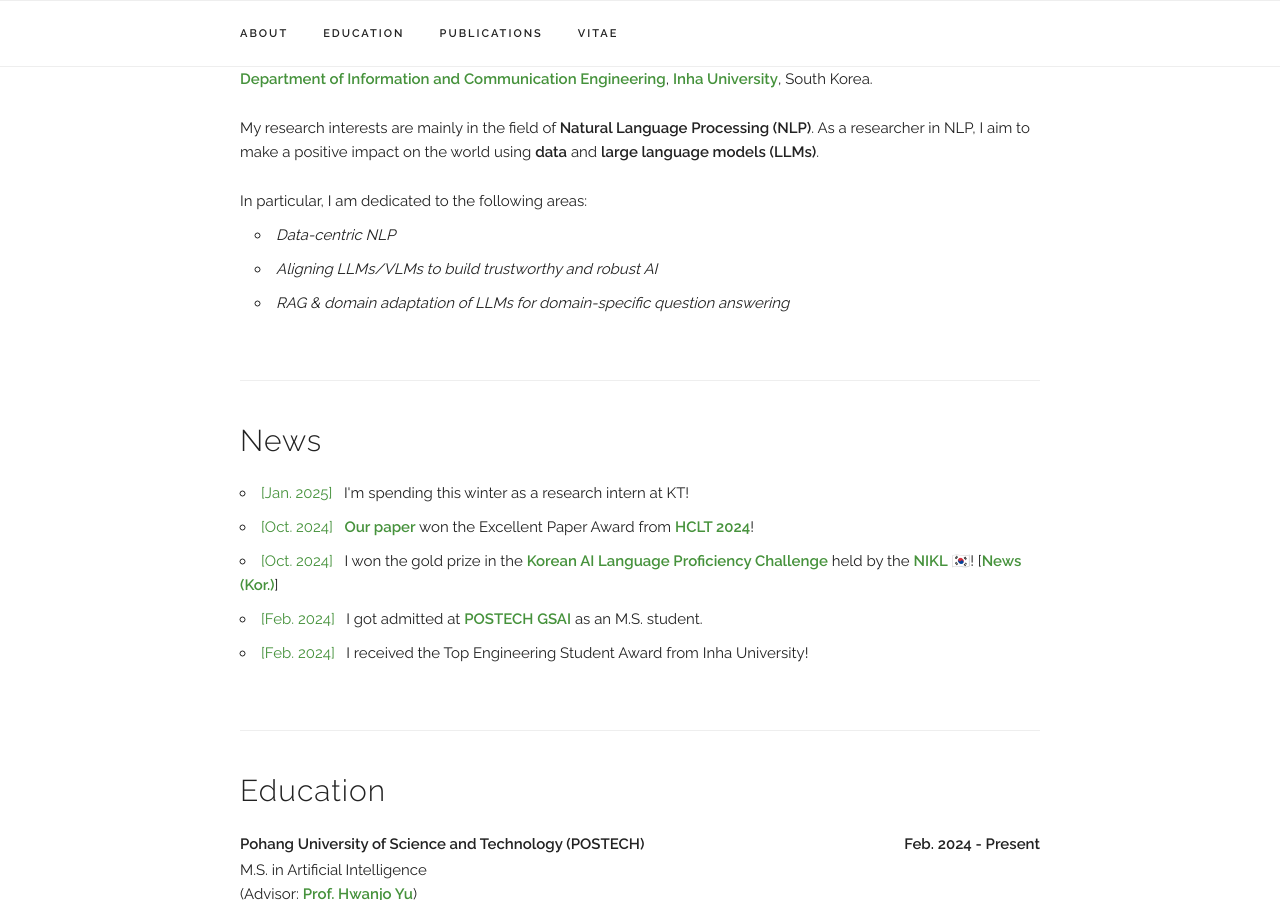
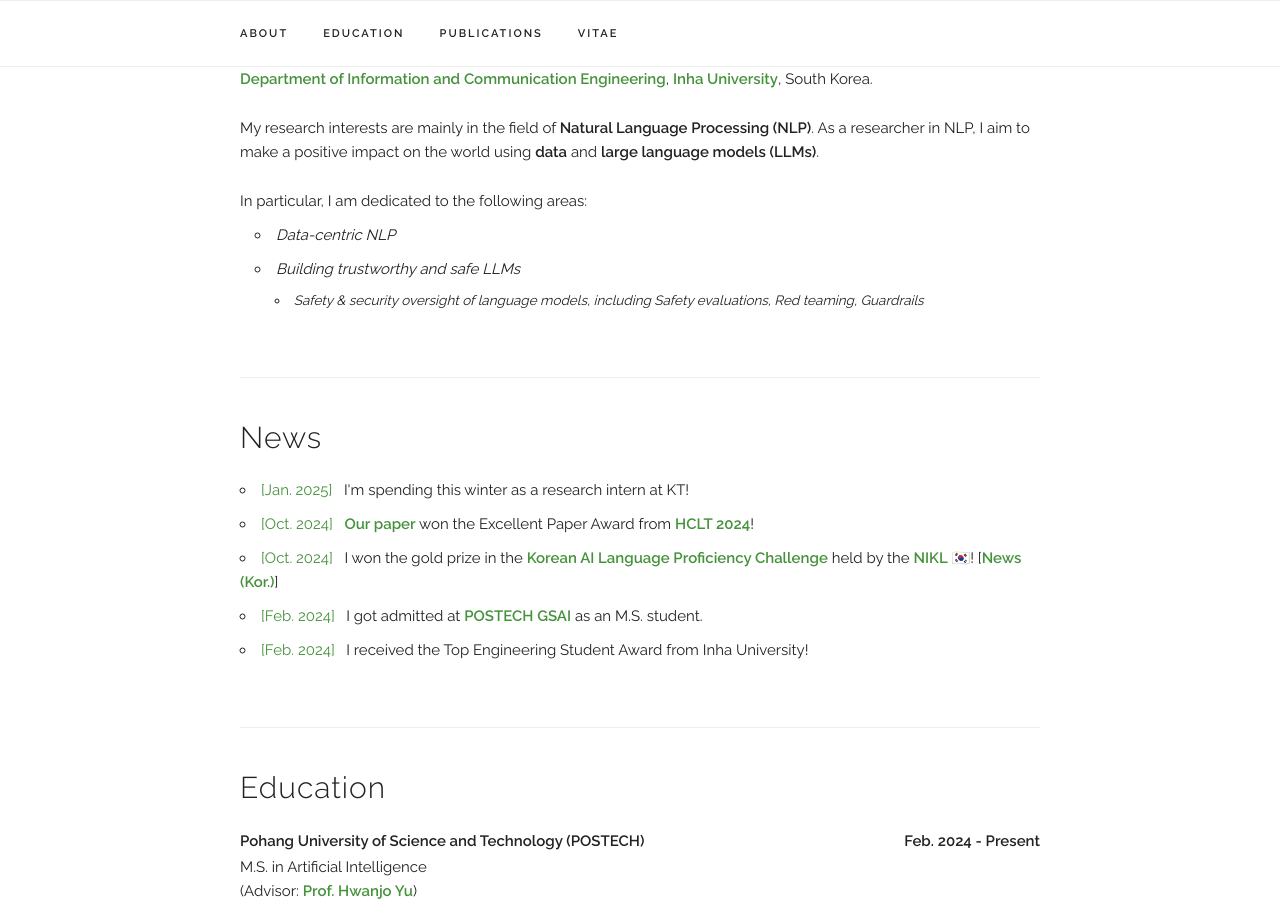
Before and after one commit to donggeon/donggeon.github.io, a Jekyll site: the page built from index.html, in a window 1280 px wide and 900 px high, scrolled down 488 px. Built offline with Jekyll 4.4.1, drawn with Linux system fonts in a browser that asks for light colours; some web fonts are replaced.

Commit message:
Update index.html

```diff
--- a/index.html
+++ b/index.html
@@ -21,10 +21,12 @@ layout: default
         <i>Data-centric NLP</i>
       </li>
       <li>
-        <i>Aligning LLMs/VLMs to build trustworthy and robust AI</i>
-      </li>
-      <li>
-        <i>RAG & domain adaptation of LLMs for domain-specific question answering</i>
+        <i>Building trustworthy and safe LLMs</i>
+        <ul style="margin-left: 1.5em; margin-top: 0.7em;">
+          <li>
+            <i>Safety & security oversight of language models, including Safety evaluations, Red teaming, Guardrails</i>
+          </li>
+        </ul>
       </li>
     </ul>
   </p>
```
